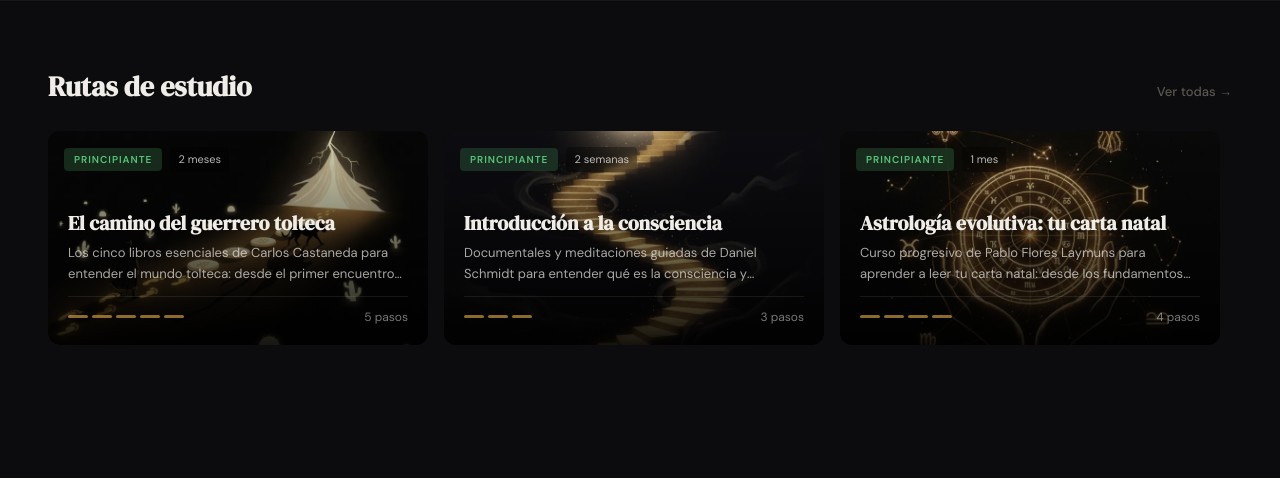
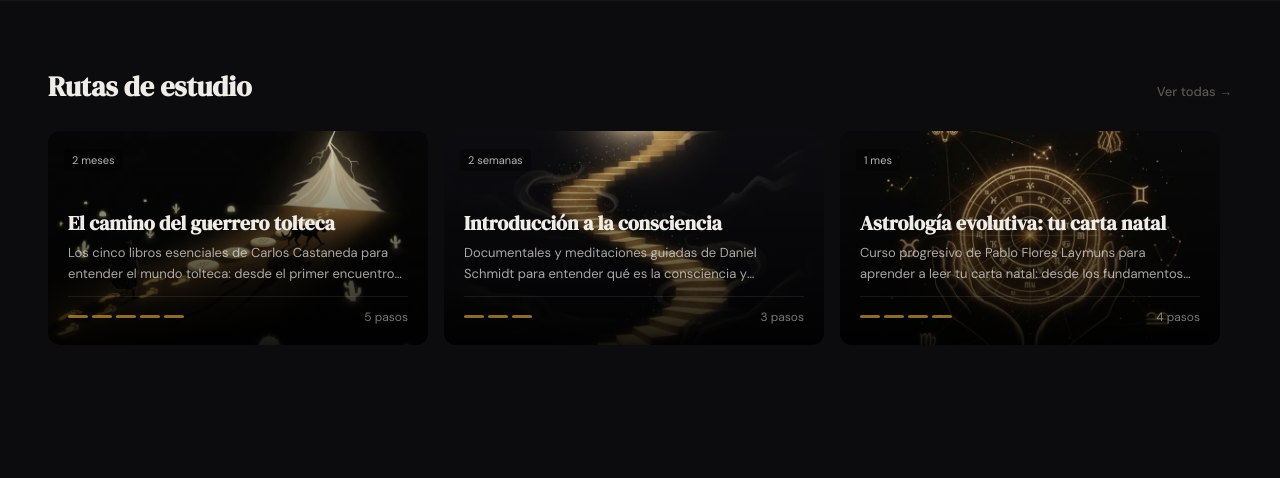
Before and after one commit to chuchurex/biblioteca, an Astro site: page / in a window 1280 px wide. Shown: the part 920-1398 px from the top of the page. Built offline with nearby package versions, Linux system fonts and the light colour scheme; Astro itself is replaced by a stand-in of ours.

Commit message:
Quitar badges de nivel de rutas (pendiente clasificacion)

```diff
--- a/src/components/RutaCard.astro
+++ b/src/components/RutaCard.astro
@@ -9,18 +9,6 @@ interface Props {
 
 const { ruta, href } = Astro.props;
 const temas = ruta.temas.map(s => getTemaBySlug(s)).filter(Boolean);
-
-const nivelLabels: Record<string, string> = {
-  principiante: 'Principiante',
-  intermedio: 'Intermedio',
-  avanzado: 'Avanzado',
-};
-
-const nivelColors: Record<string, string> = {
-  principiante: 'bg-green/20 text-green',
-  intermedio: 'bg-accent/20 text-accent',
-  avanzado: 'bg-warm/20 text-warm',
-};
 
 const imageSrc = `/images/rutas/${ruta.slug}.webp`;
 ---
@@ -39,14 +27,11 @@ const imageSrc = `/images/rutas/${ruta.slug}.webp`;
     <div class="absolute inset-0 bg-gradient-to-t from-black/90 via-black/50 to-black/10"></div>
   </div>
 
-  <div class="absolute top-4 left-4 flex items-center gap-2">
-    <span class:list={["text-[10px] font-semibold tracking-[0.1em] uppercase px-2.5 py-1 rounded backdrop-blur-sm", nivelColors[ruta.nivel] ?? 'bg-accent/20 text-accent']}>
-      {nivelLabels[ruta.nivel] ?? ruta.nivel}
-    </span>
-    {ruta.duracion_estimada && (
+  {ruta.duracion_estimada && (
+    <div class="absolute top-4 left-4">
       <span class="text-[11px] text-white/70 backdrop-blur-sm bg-black/30 px-2 py-1 rounded">{ruta.duracion_estimada}</span>
-    )}
-  </div>
+    </div>
+  )}
 
   <div class="absolute bottom-0 left-0 right-0 p-5">
     <h3 class="font-display text-xl font-bold text-brand-50 group-hover:text-accent transition-colors duration-300 leading-tight">
--- a/src/pages/rutas/[ruta]/index.astro
+++ b/src/pages/rutas/[ruta]/index.astro
@@ -12,18 +12,6 @@ export function getStaticPaths() {
 const { ruta: rutaSlug } = Astro.params;
 const ruta = getRutaBySlug(rutaSlug) as Ruta;
 const temas = ruta.temas.map(s => getTemaBySlug(s)).filter(Boolean);
-
-const nivelLabels: Record<string, string> = {
-  principiante: 'Principiante',
-  intermedio: 'Intermedio',
-  avanzado: 'Avanzado',
-};
-
-const nivelColors: Record<string, string> = {
-  principiante: 'bg-green/15 text-green',
-  intermedio: 'bg-accent/15 text-accent',
-  avanzado: 'bg-warm/15 text-warm',
-};
 
 const pasos = ruta.pasos.map(paso => {
   if (paso.tipo === 'libro') {
@@ -66,9 +54,6 @@ const pasos = ruta.pasos.map(paso => {
         <span class="text-brand-50">{ruta.titulo}</span>
       </nav>
       <div class="flex flex-wrap items-center gap-3 mb-3">
-        <span class:list={["text-[10px] font-semibold tracking-[0.12em] uppercase px-2.5 py-1 rounded", nivelColors[ruta.nivel] ?? 'bg-accent/15 text-accent']}>
-          {nivelLabels[ruta.nivel] ?? ruta.nivel}
-        </span>
         {ruta.duracion_estimada && (
           <span class="text-[11px] text-brand-200">{ruta.duracion_estimada}</span>
         )}
```
